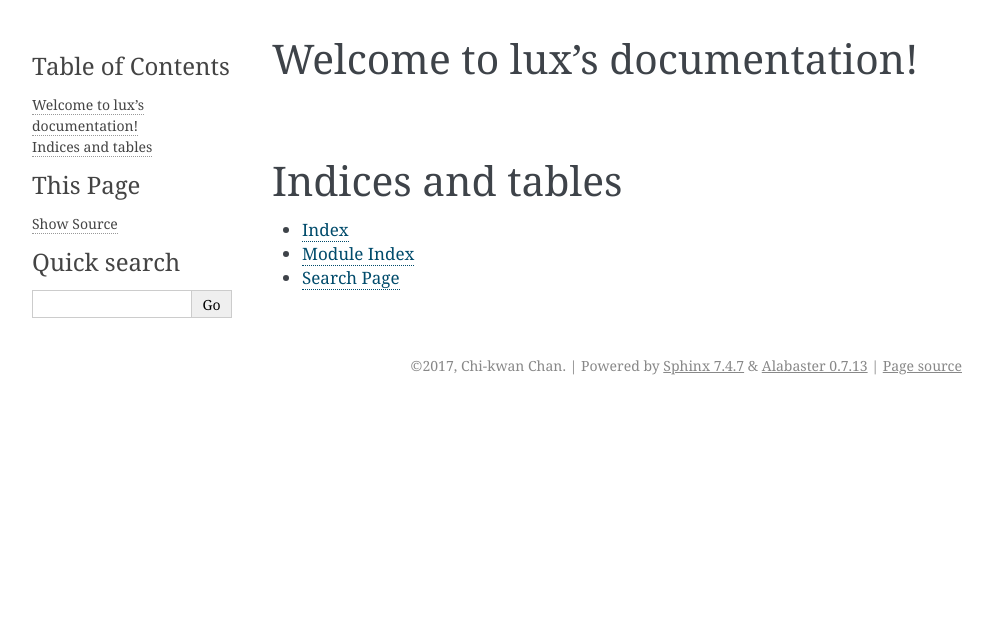
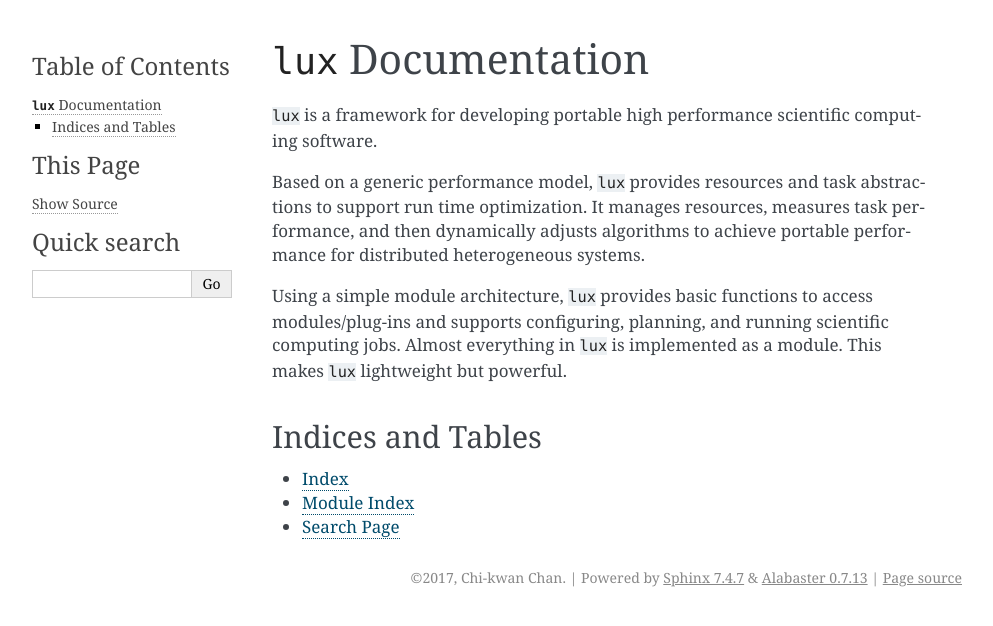
Before and after one commit to luxsrc/lux, a Sphinx documentation site: the page built from doc/index.rst, in a window 1280 px wide. Shown: the top 626 px of the page, without its empty margins (148-1141 px from the left). Built offline with Sphinx 7.4.7, drawn with Linux system fonts in a browser that asks for light colours.

Commit message:
Put the overview in the README to the documentation index

```diff
--- a/doc/index.rst
+++ b/doc/index.rst
@@ -3,17 +3,35 @@
    You can adapt this file completely to your liking, but it should at least
    contain the root `toctree` directive.
 
-Welcome to lux's documentation!
-===============================
+
+#####################
+``lux`` Documentation
+#####################
+
+``lux`` is a framework for developing portable high performance
+scientific computing software.
+
+Based on a generic performance model, ``lux`` provides resources and
+task abstractions to support run time optimization.
+It manages resources, measures task performance, and then dynamically
+adjusts algorithms to achieve portable performance for distributed
+heterogeneous systems.
+
+Using a simple module architecture, ``lux`` provides basic functions
+to access modules/plug-ins and supports configuring, planning, and
+running scientific computing jobs.
+Almost everything in ``lux`` is implemented as a module.
+This makes ``lux`` lightweight but powerful.
+
 
 .. toctree::
    :maxdepth: 2
    :caption: Contents:
 
 
-
-Indices and tables
-==================
+******************
+Indices and Tables
+******************
 
 * :ref:`genindex`
 * :ref:`modindex`
```
